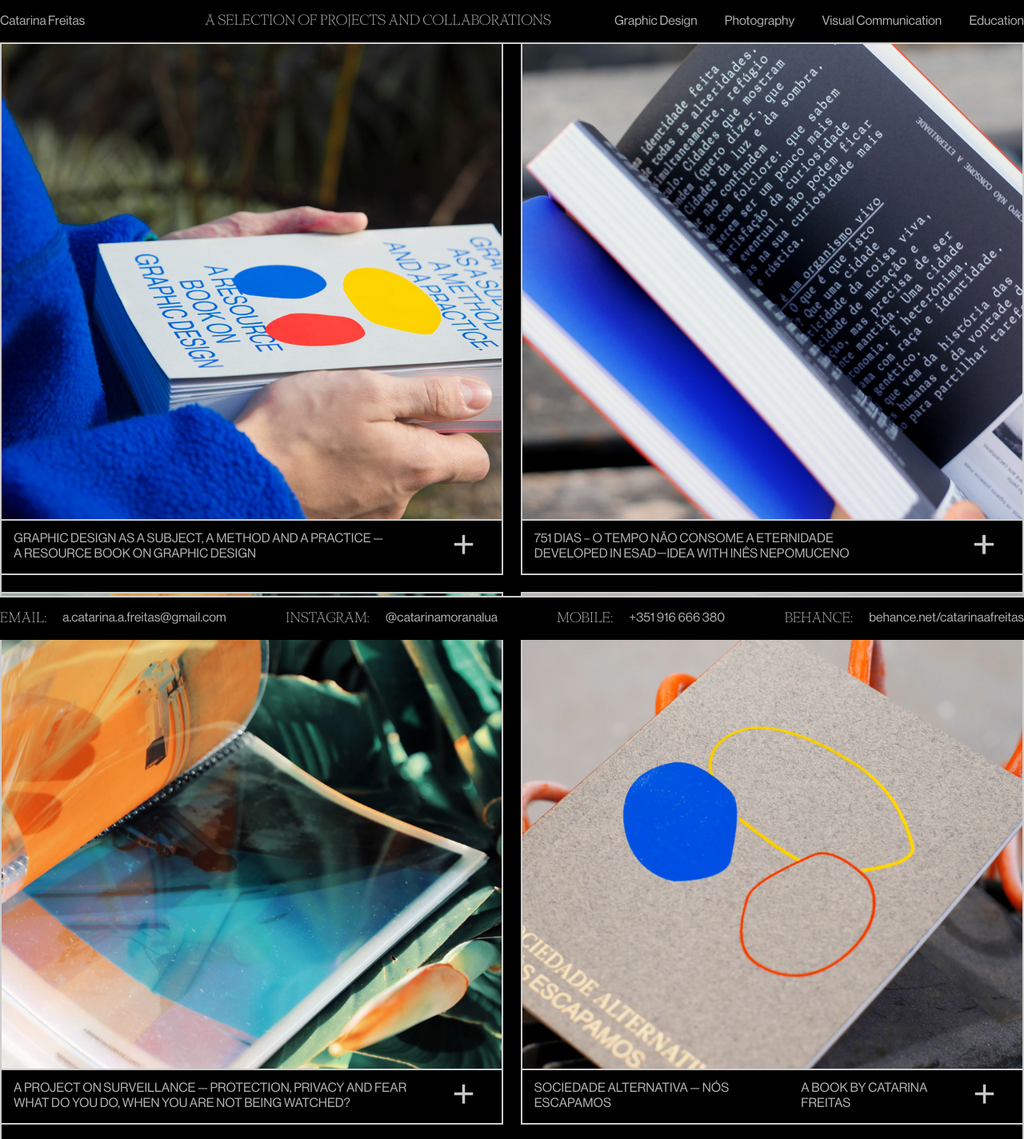
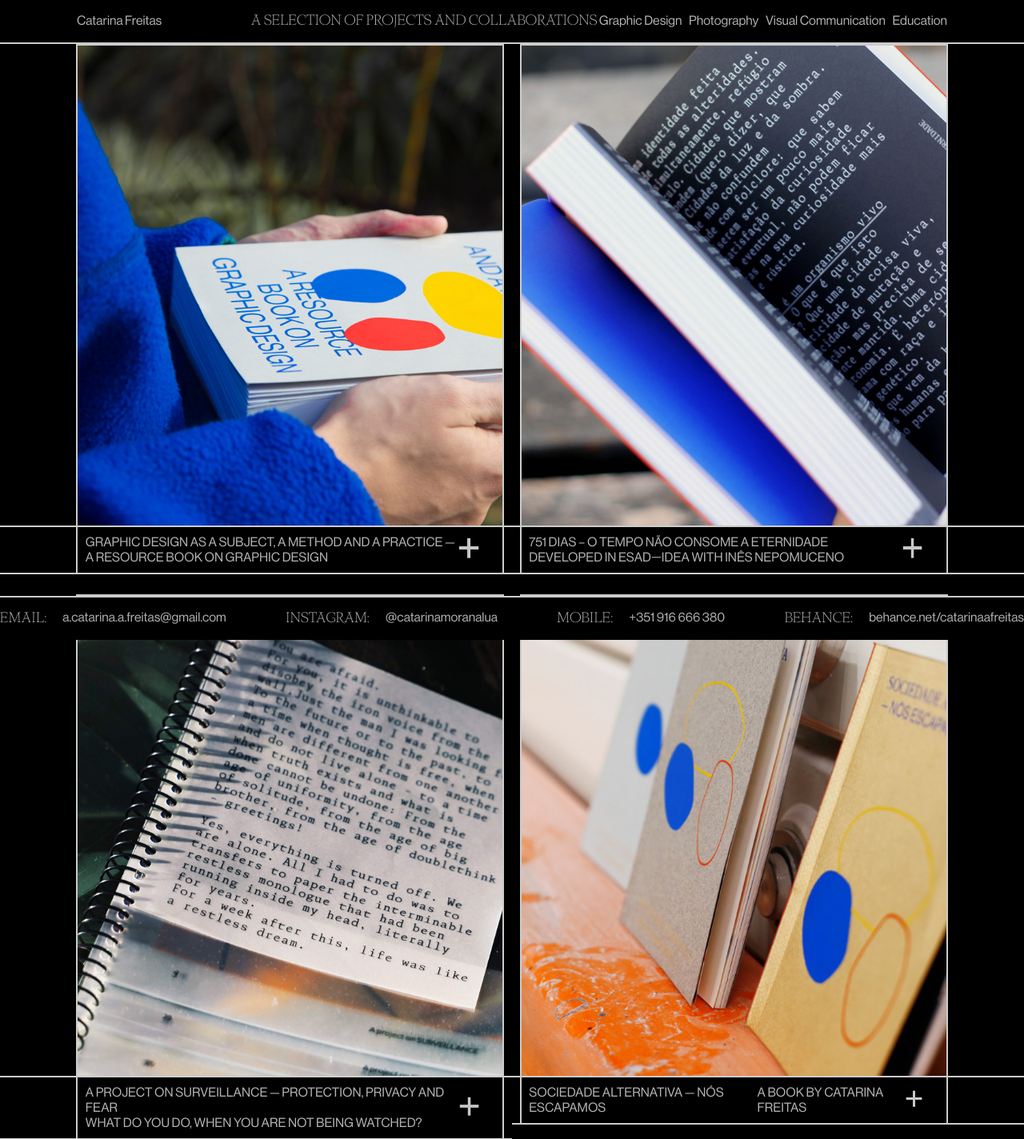
Before and after one commit to dianaamfr/WebPortfolio_CF, a PHP site: page / in a window 1280 px wide. Shown: the top 1424 px of the page at 80% size. Run offline with PHP 8.4, Linux system fonts and the light colour scheme.

Commit message:
columns alternative

```diff
--- a/index.html
+++ b/index.html
@@ -23,170 +23,209 @@
             </div>
         </header>
         <div id="projects">
+            <div id="left">
                 <div class="project">
-                <div class="project_image_container">
+                    <div class="project_slider">
                         <img src="images/projects/0_graphic_design_as_a_subject_a_method_and_a_practice/slider/0.jpg" class="project_slide" alt="">
                         <img src="images/projects/0_graphic_design_as_a_subject_a_method_and_a_practice/slider/1.jpg" class="project_slide" alt="">
                         <img src="images/projects/0_graphic_design_as_a_subject_a_method_and_a_practice/slider/2.jpg" class="project_slide" alt="">
                     </div>
+                    <div class="line"></div>
                     <div class="description">
                         <p>Graphic Design as a subject, a method and a practice —<br>A resource book on Graphic Design</p>
                         <a class="icon_plus"><img alt="plus icon" src="icons/plus.png"></a>
                     </div>
+                    <div class="line"></div>
                 </div>
                 <div class="project">
-                <div class="project_image_container">
+                    <div class="project_slider">
+                        <img src="images/projects/2_a_project_on_survaillance/slider/0.jpg" class="project_slide" alt="">
+                        <img src="images/projects/2_a_project_on_survaillance/slider/1.jpg" class="project_slide" alt="">
+                        <img src="images/projects/2_a_project_on_survaillance/slider/2.jpg" class="project_slide" alt="">
+                    </div>
+                    <div class="line"></div>
+                    <div class="description">
+                        <p>A Project on surveillance — protection, privacy and fear<br>What do you do, when you are not being watched?</p>
+                        <a class="icon_plus"><img alt="plus icon" src="icons/plus.png"></a>
+                    </div>
+                    <div class="line"></div>
+                </div>
+                <div class="project">
+                    <div class="project_slider">
+                        <img src="images/projects/4_catcherin_ the_rye_the_revolution_of_everyday_life/0.JPG" class="project_slide" alt="">
+                        <img src="images/projects/4_catcherin_ the_rye_the_revolution_of_everyday_life/1.JPG" class="project_slide" alt="">
+                        <img src="images/projects/4_catcherin_ the_rye_the_revolution_of_everyday_life/2.JPG" class="project_slide" alt="">
+                    </div>
+                    <div class="line"></div>
+                    <div class="description">
+                        <p>Catcher in the rye + The revolution of everyday life<br>Book Redesign</p>
+                        <a class="icon_plus"><img alt="plus icon" src="icons/plus.png"></a>
+                    </div>
+                    <div class="line"></div>
+                </div>
+                <div class="project">
+                    <div class="project_slider">
+                        <img src="images/projects/6_sinal/0.JPG" class="project_slide" alt="">
+                    </div>
+                    <div class="line"></div>
+                    <div class="description">
+                        <p>SINAL – 100 Anos de Design das Telecomunicações<br>e dos Correios em Portugal — catalogue</p>
+                            <a class="icon_plus"><img alt="plus icon" src="icons/plus.png"></a>
+                    </div>
+                    <div class="line"></div>
+                </div>
+                <div class="project">
+                    <div class="project_slider">
+                        <img src="images/projects/8_the_project_of_total_life/2.JPG" class="project_slide" alt="">
+                    </div>
+                    <div class="line"></div>
+                    <div class="description">
+                        <p>For the future we present: “Thought, Action, Conduct”<br>The Project of a total life</p>
+                        <a class="icon_plus"><img alt="plus icon" src="icons/plus.png"></a>
+                    </div>
+                    <div class="line"></div>
+                </div>
+                <div class="project">
+                    <div class="project_slider">
+                        <img src="images/projects/10_posters/0_we_do_not_live_in_a_bubble/0.jpg" class="project_slide" alt="">
+                    </div>
+                    <div class="line"></div>
+                    <div class="description">
+                        <p>“Repeat after me: we do not live in a bubble.<br>What we do matters. Stay home” — Series of Posters</p>
+                        <a class="icon_plus"><img alt="plus icon" src="icons/plus.png"></a>
+                    </div>
+                    <div class="line"></div>
+                </div>
+                <div class="project">
+                    <div class="project_slider">
+                        <img src="images/projects/11_self_initiated/0.jpg" class="project_slide" alt="">
+                    </div>
+                    <div class="line"></div>
+                    <div class="description">
+                        <p>Linoleum Technique<br>Self Initiated Project against the objectification of the body</p>
+                        <a class="icon_plus"><img alt="plus icon" src="icons/plus.png"></a>
+                    </div>
+                    <div class="line"></div>
+                </div>
+                <div class="project">
+                    <div class="project_slider">
+                        <img src="images/projects/12_esad/1.jpg" class="project_slide" alt="">
+                    </div>
+                    <div class="line"></div>
+                    <div class="description">
+                        <p>ESAD — Escola Superior de Artes e Design, Matosinhos<br>Work developed in ESAD—IDEA.</p>
+                        <a class="icon_plus"><img alt="plus icon" src="icons/plus.png"></a>
+                    </div>
+                    <div class="line"></div>
+                </div>
+                <div class="project">
+                    <div class="project_slider">
+                        <img src="images/projects/14_fotografia/0_complete_love/0.jpg" class="project_slide" alt="">
+                    </div>
+                    <div class="line"></div>
+                    <div class="description">
+                        <p>Complete love<br>Photography analog serie</p>
+                        <a class="icon_plus"><img alt="plus icon" src="icons/plus.png"></a>
+                    </div>
+                    <div class="line"></div>
+                </div>
+            </div>
+
+            <div id="right">
+                <div class="project">
+                    <div class="project_slider">
                         <img src="images/projects/1_751_paulo_cunha_e_silva/slider/0.JPG" class="project_slide" alt="">
                         <img src="images/projects/1_751_paulo_cunha_e_silva/slider/1.JPG" class="project_slide" alt="">
                         <img src="images/projects/1_751_paulo_cunha_e_silva/slider/2.JPG" class="project_slide" alt="">
                     </div>
+                    <div class="line"></div>
                     <div class="description">
                         <p>751 dias – O tempo não consome a Eternidade<br>Developed in ESAD—IDEA with Inês Nepomuceno</p>
                         <a class="icon_plus"><img alt="plus icon" src="icons/plus.png"></a>
                     </div>
+                    <div class="line"></div>
                 </div>
                 <div class="project">
-                <div class="project_image_container">
-                    <img src="images/projects/2_a_project_on_survaillance/slider/0.jpg" class="project_slide" alt="">
-                    <img src="images/projects/2_a_project_on_survaillance/slider/1.jpg" class="project_slide" alt="">
-                    <img src="images/projects/2_a_project_on_survaillance/slider/2.jpg" class="project_slide" alt="">
-                </div>
-                <div class="description">
-                    <p>A Project on surveillance — protection, privacy and fear<br>What do you do, when you are not being watched?</p>
-                    <a class="icon_plus"><img alt="plus icon" src="icons/plus.png"></a>
-                </div>
-            </div>
-            <div class="project">
-                <div class="project_image_container">
+                    <div class="project_slider">
                         <img src="images/projects/3_alternative_society/slider/0.JPG" class="project_slide" alt="">
                         <img src="images/projects/3_alternative_society/slider/1.JPG" class="project_slide" alt="">
                         <img src="images/projects/3_alternative_society/slider/2.JPG" class="project_slide" alt="">
                     </div>
+                    <div class="line"></div>
                     <div class="description">
                         <p>Sociedade Alternativa — Nós escapamos</p>
                         <p>A book by Catarina Freitas</p>
                         <a class="icon_plus"><img alt="plus icon" src="icons/plus.png"></a>
                     </div>
+                    <div class="line"></div>
                 </div>
                 <div class="project">
-                <div class="project_image_container">
-                    <img src="images/projects/4_catcherin_ the_rye_the_revolution_of_everyday_life/0.JPG" class="project_slide" alt="">
-                    <img src="images/projects/4_catcherin_ the_rye_the_revolution_of_everyday_life/1.JPG" class="project_slide" alt="">
-                    <img src="images/projects/4_catcherin_ the_rye_the_revolution_of_everyday_life/2.JPG" class="project_slide" alt="">
-                </div>
-                <div class="description">
-                    <p>Catcher in the rye + The revolution of everyday life<br>Book Redesign</p>
-                    <a class="icon_plus"><img alt="plus icon" src="icons/plus.png"></a>
-                </div>
-            </div>
-            <div class="project">
-                <div class="project_image_container">
+                    <div class="project_slider">
                         <img src="images/projects/5_palace_of_dreams/0.JPG" class="project_slide" alt="">
                     </div>
+                    <div class="line"></div>
                     <div class="description">
                         <p>The palace of dreams</p>
                         <p>Publication by Catarina Freitas</p>
                         <a class="icon_plus"><img alt="plus icon" src="icons/plus.png"></a>
                     </div>
+                    <div class="line"></div>
                 </div>
                 <div class="project">
-                <div class="project_image_container">
-                    <img src="images/projects/6_sinal/0.JPG" class="project_slide" alt="">
-                </div>
-                <div class="description">
-                    <p>SINAL – 100 Anos de Design das Telecomunicações<br>e dos Correios em Portugal — catalogue</p>
-                        <a class="icon_plus"><img alt="plus icon" src="icons/plus.png"></a>
-                </div>
-            </div>
-            <div class="project">
-                <div class="project_image_container">
+                    <div class="project_slider">
                         <img src="images/projects/7_tecnicas_de_impressao/01.jpg" class="project_slide" alt="">
                     </div>
+                    <div class="line"></div>
                     <div class="description">
                         <p>Printing Techniques</p>
                         <p>Screen Printing/ Risography/ Letterpress</p>
                         <a class="icon_plus"><img alt="plus icon" src="icons/plus.png"></a>
                     </div>
+                    <div class="line"></div>
                 </div>
                 <div class="project">
-                <div class="project_image_container">
-                    <img src="images/projects/8_the_project_of_total_life/2.JPG" class="project_slide" alt="">
-                </div>
-                <div class="description">
-                    <p>For the future we present: “Thought, Action, Conduct”<br>The Project of a total life</p>
-                    <a class="icon_plus"><img alt="plus icon" src="icons/plus.png"></a>
-                </div>
-            </div>
-            <div class="project">
-                <div class="project_image_container">
+                    <div class="project_slider">
                         <img src="images/projects/9_there_is_a_secret_parade_in_our_hometown/06.jpg" class="project_slide" alt="">
                     </div>
+                    <div class="line"></div>
                     <div class="description">
                         <p>There´s a secret parade in our hometown<br>here´s what our mothers don´t share</p>
                         <a class="icon_plus"><img alt="plus icon" src="icons/plus.png"></a>
                     </div>
+                    <div class="line"></div>
                 </div>
                 <div class="project">
-                <div class="project_image_container">
-                    <img src="images/projects/10_posters/0_we_do_not_live_in_a_bubble/0.jpg" class="project_slide" alt="">
-                </div>
-                <div class="description">
-                    <p>“Repeat after me: we do not live in a bubble.<br>What we do matters. Stay home” — Series of Posters</p>
-                    <a class="icon_plus"><img alt="plus icon" src="icons/plus.png"></a>
-                </div>
-            </div>
-            <div class="project">
-                <div class="project_image_container">
+                    <div class="project_slider">
                         <img src="images/projects/10_posters/1_black_lives_matter/1.jpg" class="project_slide" alt="">
                     </div>
+                    <div class="line"></div>
                     <div class="description">
                         <p>Poster “Repeat after me: Being black isn't a crime.<br>End police brutality. Black lives matter”.</p>
                         <a class="icon_plus"><img alt="plus icon" src="icons/plus.png"></a>
                     </div>
+                    <div class="line"></div>
                 </div>
                 <div class="project">
-                <div class="project_image_container">
-                    <img src="images/projects/11_self_initiated/0.jpg" class="project_slide" alt="">
-                </div>
-                <div class="description">
-                    <p>Linoleum Technique<br>Self Initiated Project against the objectification of the body</p>
-                    <a class="icon_plus"><img alt="plus icon" src="icons/plus.png"></a>
-                </div>
-            </div>
-            <div class="project">
-                <div class="project_image_container">
+                    <div class="project_slider">
                         <img src="images/projects/11_self_initiated/1.jpg" class="project_slide" alt="">
                     </div>
+                    <div class="line"></div>
                     <div class="description">
                         <p>Marbled Technique<br>Self initiated experiences </p>
                         <a class="icon_plus"><img alt="plus icon" src="icons/plus.png"></a>
                     </div>
+                    <div class="line"></div>
                 </div>
                 <div class="project">
-                <div class="project_image_container">
-                    <img src="images/projects/12_esad/1.jpg" class="project_slide" alt="">
-                </div>
-                <div class="description">
-                    <p>ESAD — Escola Superior de Artes e Design, Matosinhos<br>Work developed in ESAD—IDEA.</p>
-                    <a class="icon_plus"><img alt="plus icon" src="icons/plus.png"></a>
-                </div>
-            </div>
-            <div class="project">
-                <div class="project_image_container">
+                    <div class="project_slider">
                         <img src="images/projects/13_dalva/0.jpg" class="project_slide" alt="">
                     </div>
+                    <div class="line"></div>
                     <div class="description">
                         <p>DALVA — Lighting company<br>Proposal developed for SUPER.BRAND CONSULTANTS</p>
                         <a class="icon_plus"><img alt="plus icon" src="icons/plus.png"></a>
                     </div>
-            </div>
-            <div class="project">
-                <div class="project_image_container">
-                    <img src="images/projects/14_fotografia/0_complete_love/0.jpg" class="project_slide" alt="">
-                </div>
-                <div class="description">
-                    <p>Complete love<br>Photography analog serie</p>
-                    <a class="icon_plus"><img alt="plus icon" src="icons/plus.png"></a>
+                    <div class="line"></div>
                 </div>
             </div>
         </div>
--- a/script.js
+++ b/script.js
@@ -11,7 +11,7 @@ function stickyHeader() {
 // Project Sliders
 
 let activeSlide;
-const sliders = Array.from(document.querySelectorAll('.project_image_container'));
+const sliders = Array.from(document.querySelectorAll('.project_slider'));
 
 activeSlide = new Array(sliders.length);
 activeSlide.fill(0);
--- a/styles.css
+++ b/styles.css
@@ -75,7 +75,7 @@ header {
 }
 
 #header_text {
-    max-width: 1400px;
+    max-width: 85%;
     width: 100%;
     display: flex;
     justify-content: space-between;
@@ -129,33 +129,47 @@ header {
     display: flex;
     flex-wrap: wrap;
     justify-content: space-between;
-    border-left: 1.5pt solid var(--stroke_grey);
-    border-right: 1.5pt solid var(--stroke_grey);
-    max-width: 1400px;
-    margin: 0 auto;
+}
+
+#left {
+    width: 50%;
+}
+
+#right {
+    width: 50%;
+}
+
+#left .project {
+    align-items: flex-end;
 }
 
 .project {
-    width: 49%;
     margin-bottom: 25px;
+    display: flex;
+    flex-direction: column;
 }
 
-.project_image_container {
-    width: 100%;
+.project_slider {
     position: relative;
+    width: 83%;
+    height: 75vh;
+    display: inline-block;
+    border: 1.5pt solid var(--stroke_grey);
     overflow: hidden;
-    outline: 1.5pt solid var(--stroke_grey);
+    border-bottom: none;
+    margin-right: 1.5%;
+    margin-left: 1.5%;
 }
 
-.project_image_container:before {
-    content: "";
-    display: block;
-    padding-top: 95%;
+.line {
+    width: 100%;
+    border-top: 1.5pt solid var(--stroke_grey);
 }
 
-.project_image_container img{
+.project_slide{
     position: absolute;
     top: 0;
+    left: 0;
     height: 100%;
     opacity: 0;
     -webkit-transition: opacity 2s linear;
@@ -165,12 +179,17 @@ header {
 }
 
 .description {
-    padding: 15px;
-    background-color:var(--black);
-    outline: 1.5pt solid var(--stroke_grey);
+    width: 80%;
+    padding: 1.5%;
+    background-color: var(--black);
+    border: 1.5pt solid var(--stroke_grey);
+    border-top: none;
+    border-bottom: none;
     display: flex;
     justify-content: space-between;
     align-items: center;
+    margin-right: 1.5%;
+    margin-left: 1.5%;
 }
 
 .icon_plus {
```
Lines whose indentation alone changed are shown as unchanged.
